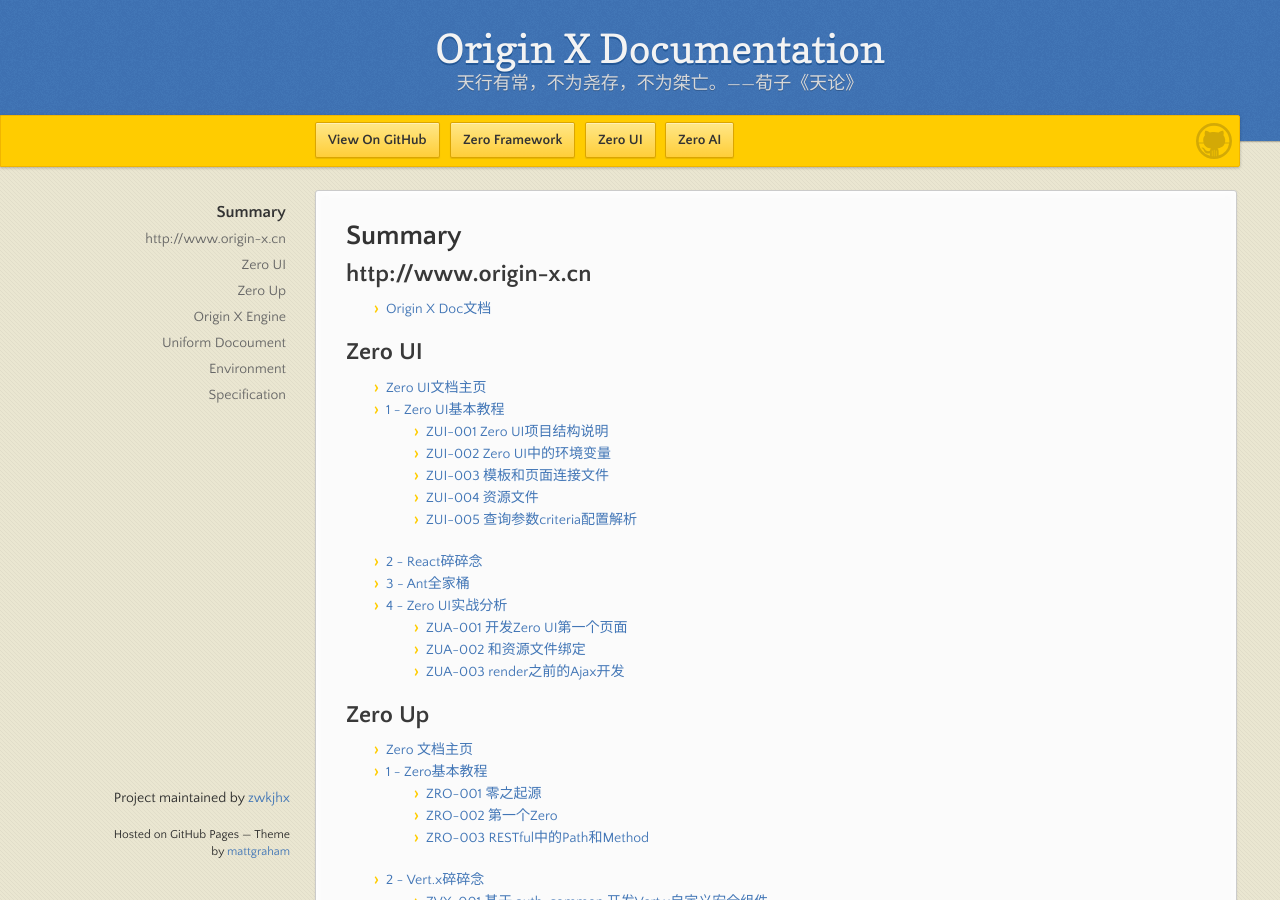
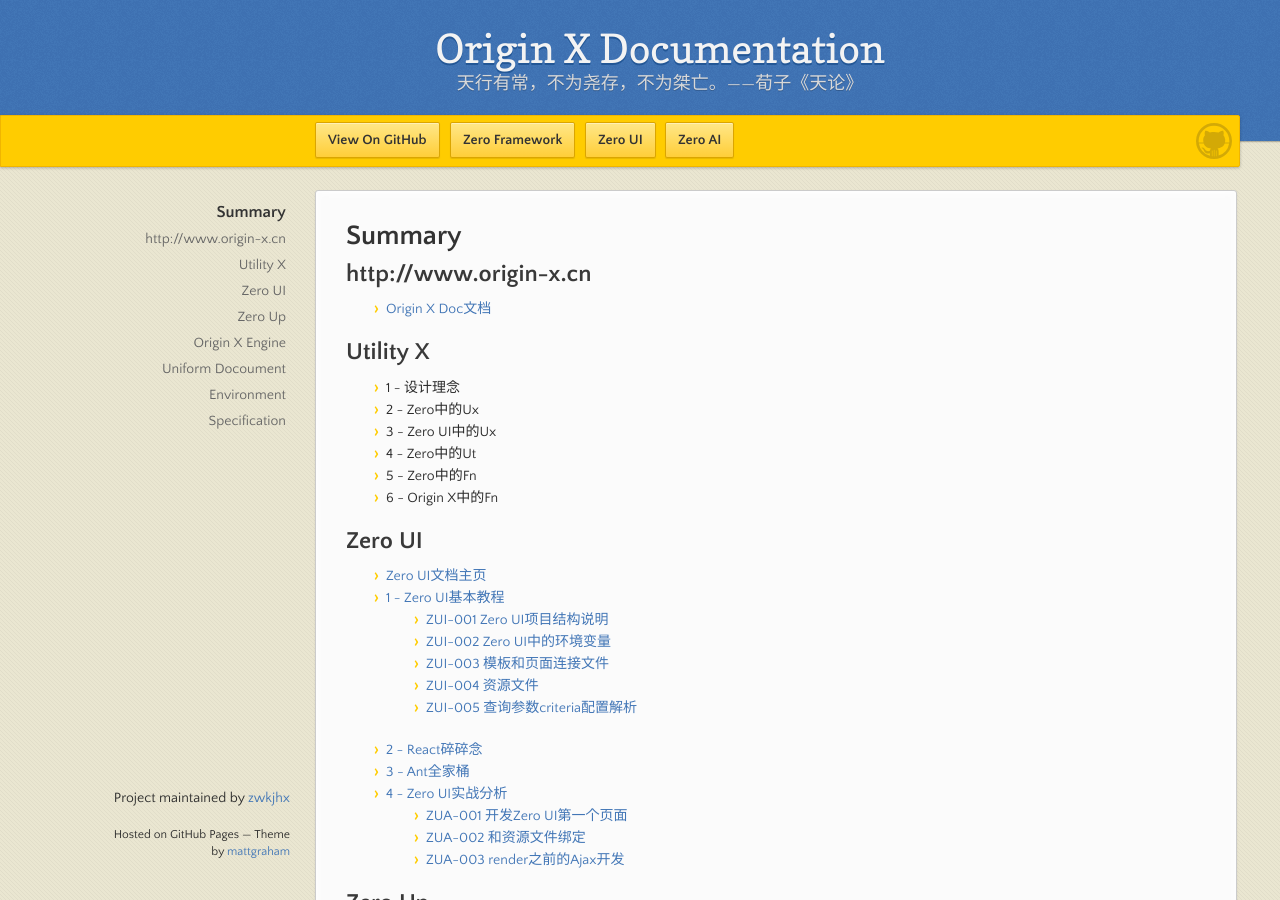
Before and after one commit to zwkjhx/ox-doc, a Jekyll site: the page built from SUMMARY.md, in a window 1280 px wide and 900 px high. Built offline with Jekyll 4.4.1, drawn with Linux system fonts in a browser that asks for light colours; our own code applies the rules of GitHub Pages for plain Markdown files.

Commit message:
Updates SUMMARY.md
Auto commit by GitBook Editor

```diff
--- a/SUMMARY.md
+++ b/SUMMARY.md
@@ -3,6 +3,15 @@
 ## http://www.origin-x.cn
 
 * [Origin X Doc文档](README.md)
+
+## Utility X
+
+* 1 - 设计理念
+* 2 - Zero中的Ux
+* 3 - Zero UI中的Ux
+* 4 - Zero中的Ut
+* 5 - Zero中的Fn
+* 6 - Origin X中的Fn
 
 ## Zero UI
 
```
